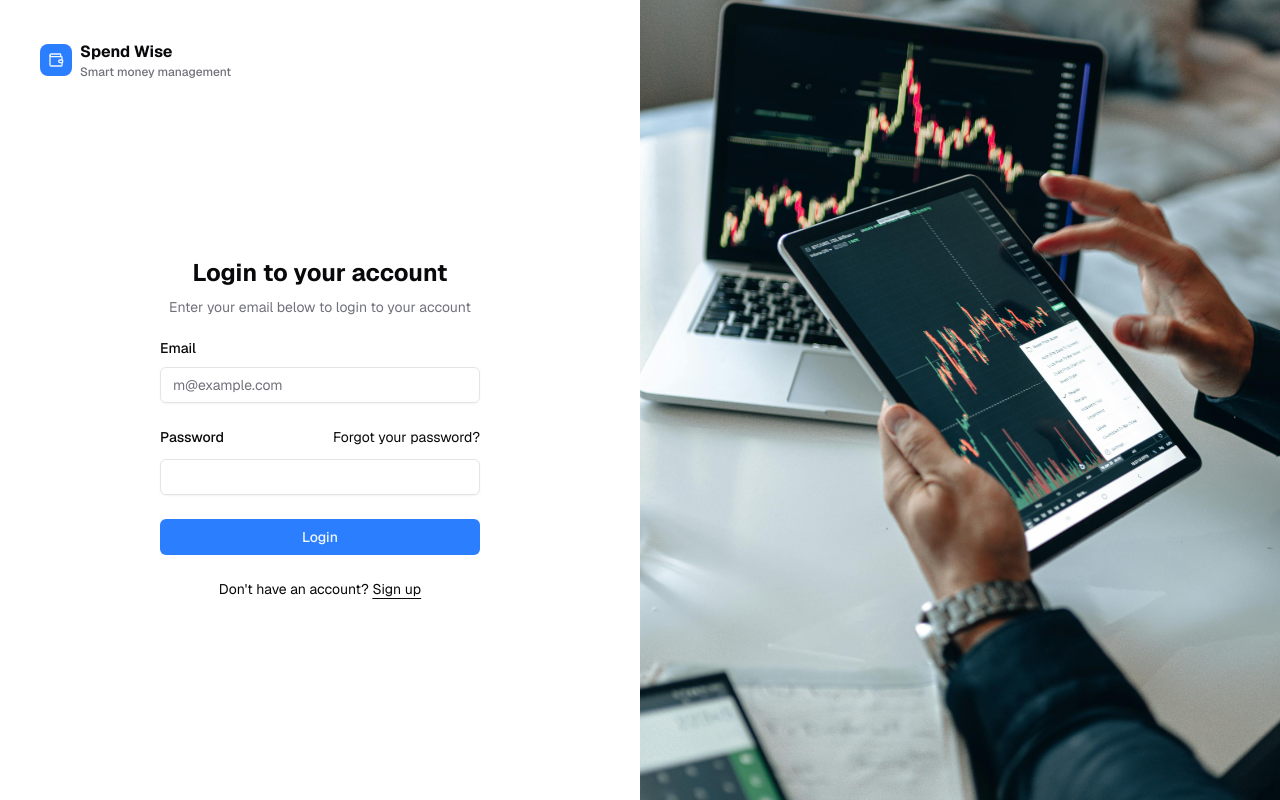
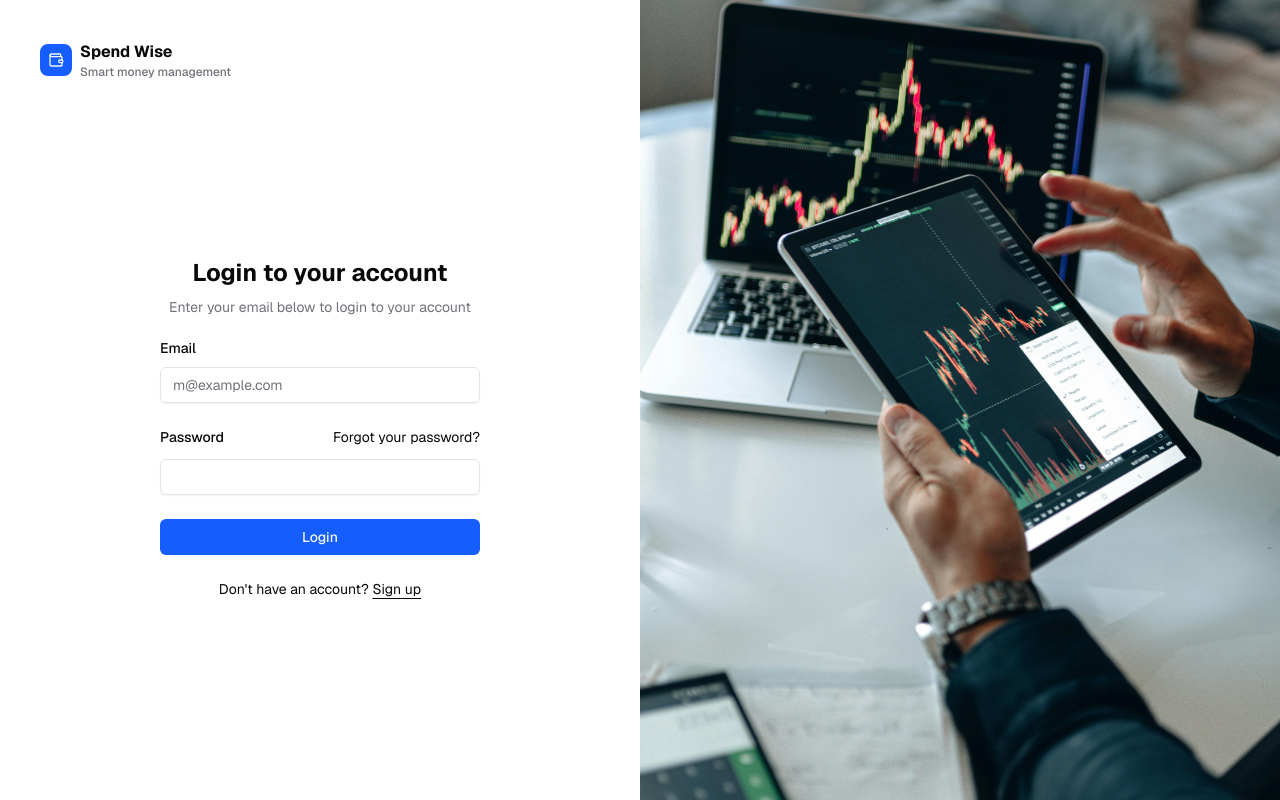
Before and after one commit to VithurshanS/intelligent-finance-advisor-frontend, a Next.js app: page /auth/login in a window 1280 px wide. Built offline with nearby package versions, Linux system fonts and the light colour scheme.

Commit message:
Switched primary and secondary blues

```diff
--- a/src/app/globals.css
+++ b/src/app/globals.css
@@ -53,7 +53,7 @@
   --card-foreground: oklch(0.141 0.005 285.823);
   --popover: oklch(1 0 0);
   --popover-foreground: oklch(0.141 0.005 285.823);
-  --primary: oklch(0.623 0.214 259.815);
+  --primary: oklch(0.547 0.246 262.866);
   --primary-foreground: oklch(0.97 0.014 254.604);
   --secondary: oklch(0.967 0.001 286.375);
   --secondary-foreground: oklch(0.21 0.006 285.885);
@@ -72,7 +72,7 @@
   --chart-5: oklch(0.769 0.188 70.08);
   --sidebar: oklch(0.985 0 0);
   --sidebar-foreground: oklch(0.141 0.005 285.823);
-  --sidebar-primary: oklch(0.623 0.214 259.815);
+  --sidebar-primary: oklch(0.547 0.246 262.866);
   --sidebar-primary-foreground: oklch(0.97 0.014 254.604);
   --sidebar-accent: oklch(0.967 0.001 286.375);
   --sidebar-accent-foreground: oklch(0.21 0.006 285.885);
@@ -87,7 +87,7 @@
   --card-foreground: oklch(0.985 0 0);
   --popover: oklch(0.21 0.006 285.885);
   --popover-foreground: oklch(0.985 0 0);
-  --primary: oklch(0.546 0.245 262.881);
+  --primary: oklch(0.619 0.207 259.232);
   --primary-foreground: oklch(0.379 0.146 265.522);
   --secondary: oklch(0.274 0.006 286.033);
   --secondary-foreground: oklch(0.985 0 0);
@@ -106,13 +106,14 @@
   --chart-5: oklch(0.645 0.246 16.439);
   --sidebar: oklch(0.21 0.006 285.885);
   --sidebar-foreground: oklch(0.985 0 0);
-  --sidebar-primary: oklch(0.546 0.245 262.881);
-  --sidebar-primary-foreground: oklch(0.212 0.071 263.646);
+  --sidebar-primary: oklch(0.619 0.207 259.232);
+  --sidebar-primary-foreground: oklch(0.379 0.146 265.522);
   --sidebar-accent: oklch(0.274 0.006 286.033);
   --sidebar-accent-foreground: oklch(0.985 0 0);
   --sidebar-border: oklch(1 0 0 / 10%);
   --sidebar-ring: oklch(0.488 0.243 264.376);
 }
+
 
 
 @layer base {
```
